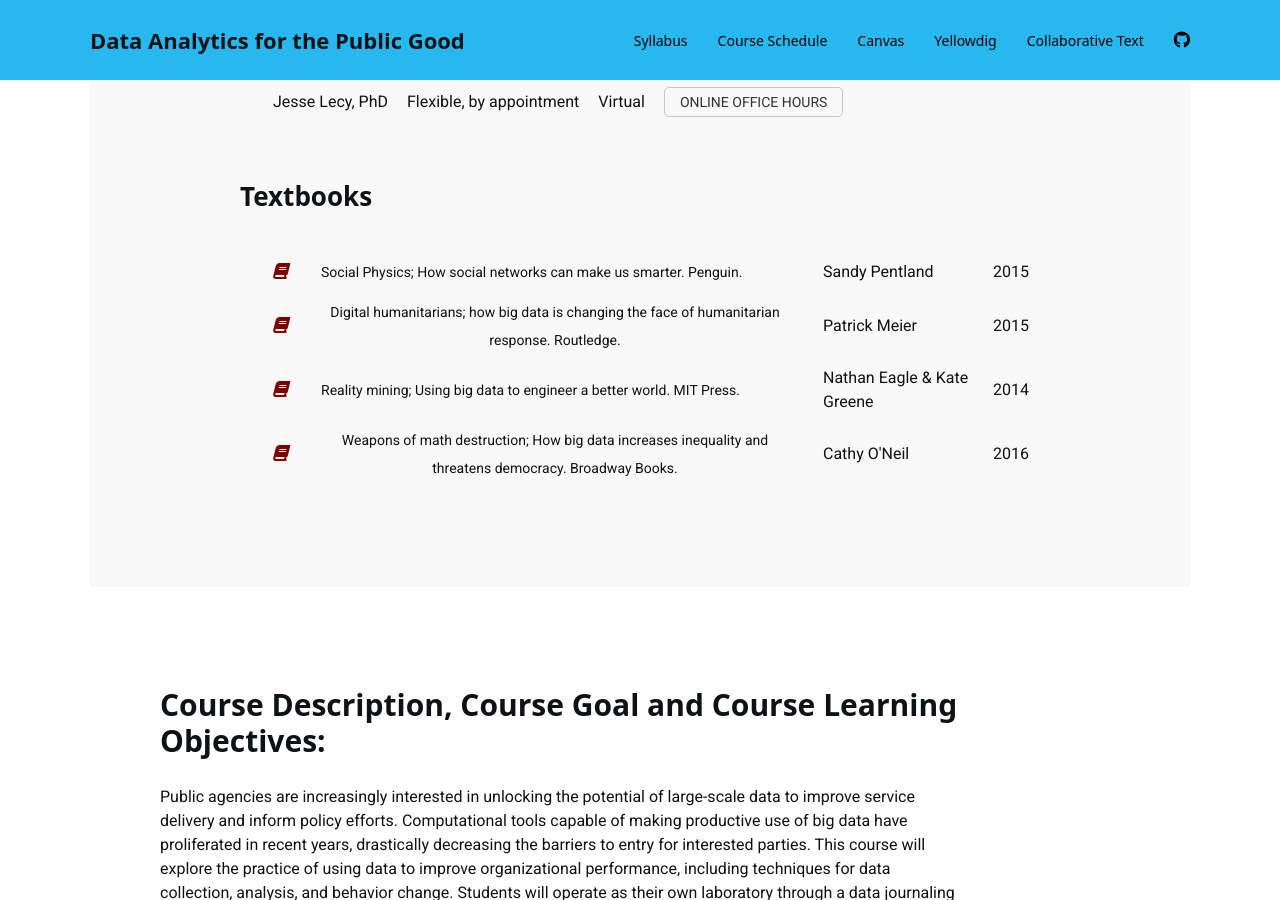
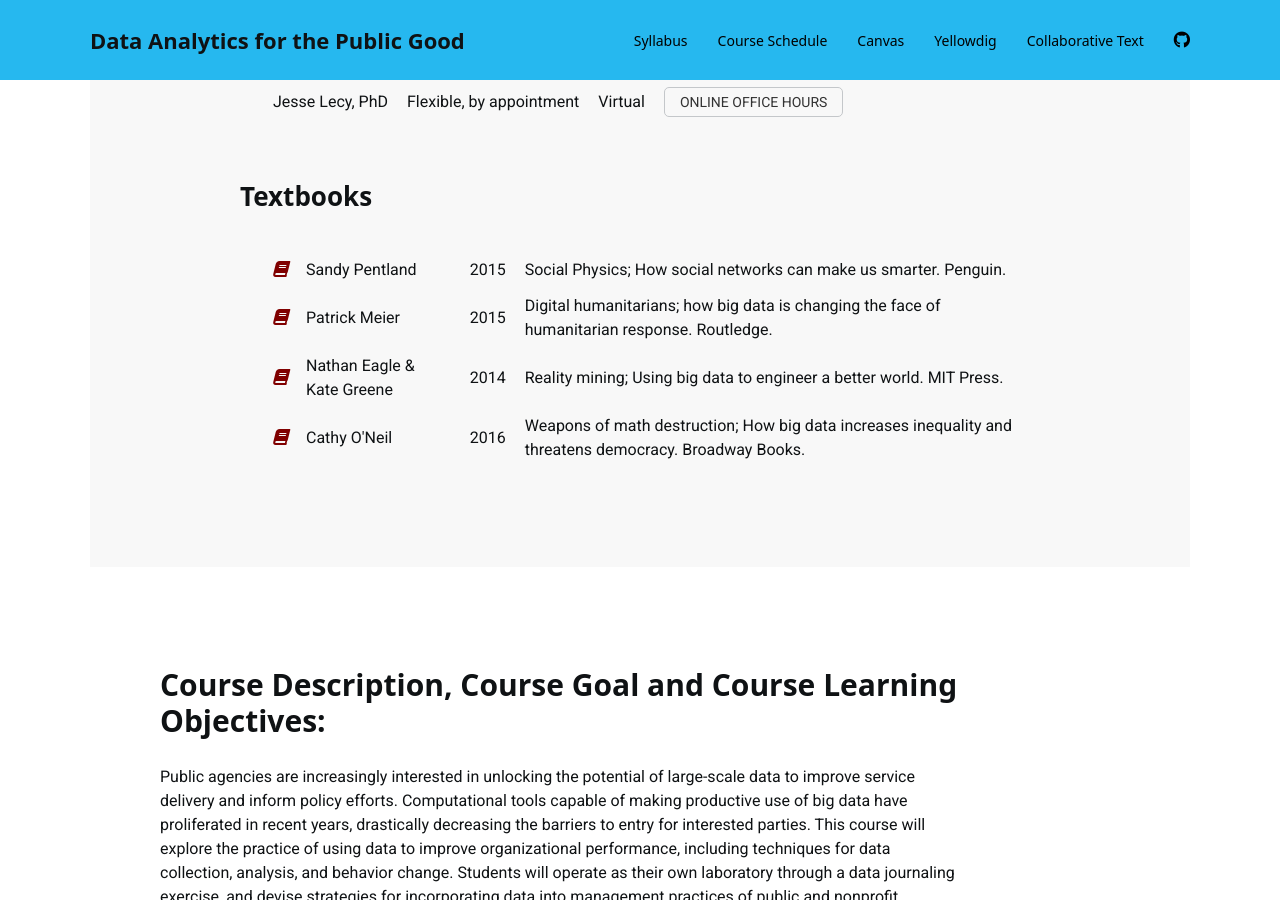
Before and after one commit to DS4PS/course-asu-paf-586-summer-2019, a Jekyll site: the page built from index.md, in a window 1280 px wide and 900 px high, scrolled down 1347 px. Built offline with Jekyll 4.4.1, drawn with Linux system fonts in a browser that asks for light colours; nearby versions of some CDN libraries; a style sheet for code colours, icons or effects is not loaded.

Commit message:
Update index.html

```diff
--- a/_layouts/index.html
+++ b/_layouts/index.html
@@ -250,13 +250,13 @@ layout: default
 {% for item in page.textbooks %}
 <tr align="left">
 <td align="left"><a onclick="location.href='{{ item.link }}'"> <i id="general" class="fa fa-book fa-1x"></i></button></td>
-<td align="left"><button class="uk-button uk-button-small" onclick="location.href='{{ item.link }}'">{{ item.title }}</button></td>
 {% if item.authors %}
 <td>{{item.authors}}</td>
 {% endif %}
 {% if item.edition %}
 <td>{{item.edition}}</td>
 {% endif %}
+<td>{{ item.title }}</td>
 {% if item.required %}
 <td>Required: </td>
 <td>{{item.required}}</td>
```
